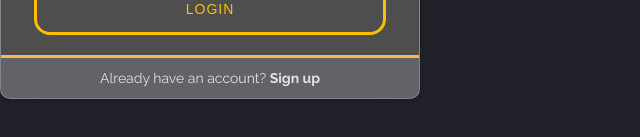
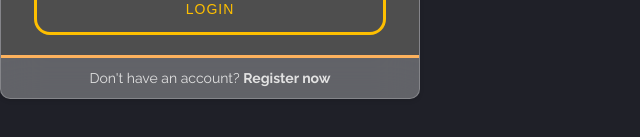
Before and after one commit to Rittick-Sinha/Blog-Front-end, a React (Create React App) app: page /signin in a window 1280 px wide. Shown: the part 303-440 px from the top of the page, without its empty margins (0-640 px from the left). Built offline with nearby package versions, Linux system fonts and the light colour scheme.

Commit message:
improved the text in login

```diff
--- a/src/Components/Login/Login.js
+++ b/src/Components/Login/Login.js
@@ -32,7 +32,7 @@ const Login = () => {
                         <div className='line'></div>
                     </div>
                     <div className="content2">
-                        <span2>Already have an account? <b> Sign up</b></span2>
+                        <span2>Don't have an account? <b>Register now</b></span2>
                     </div>
 
                 </form>
```
